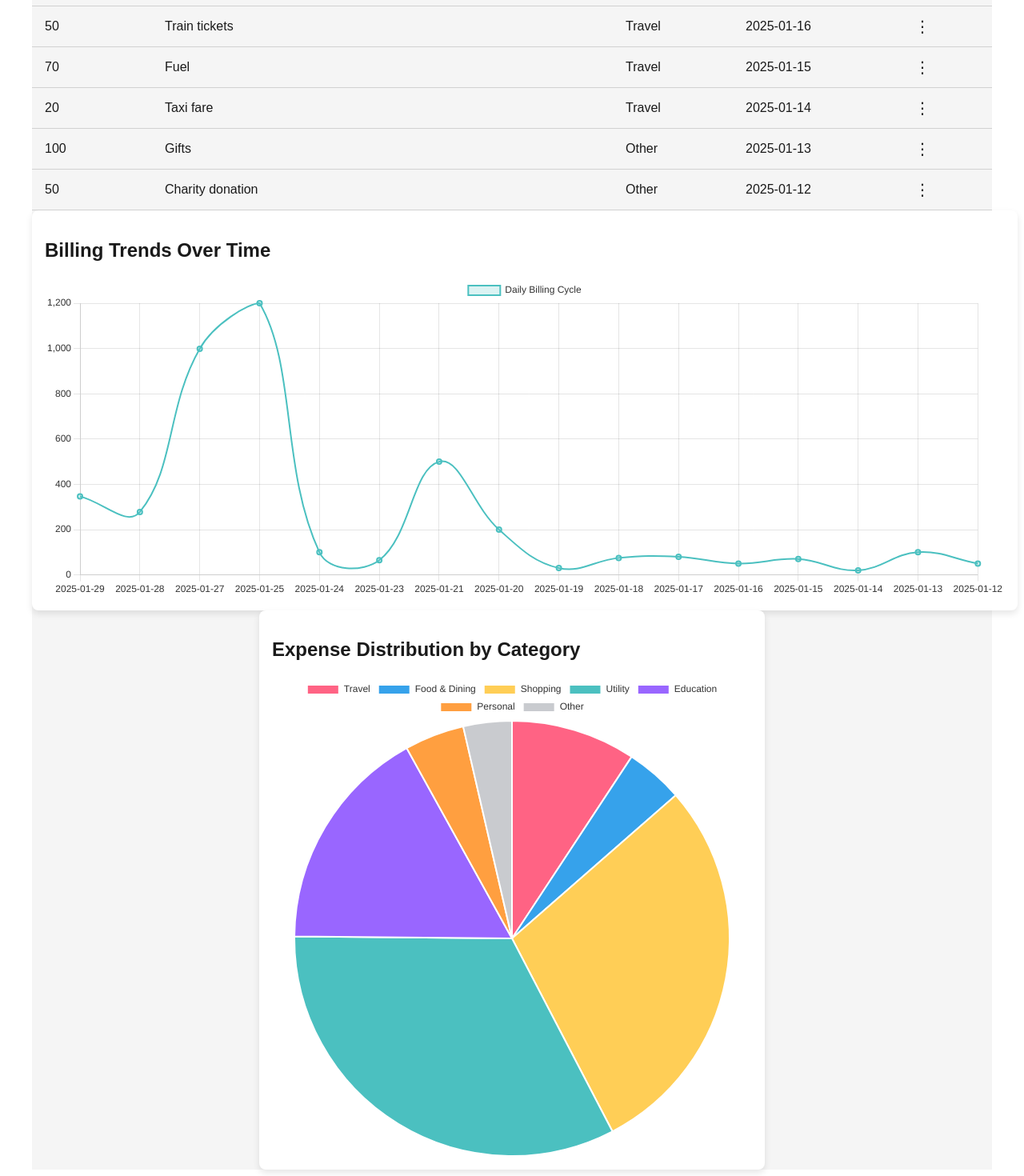
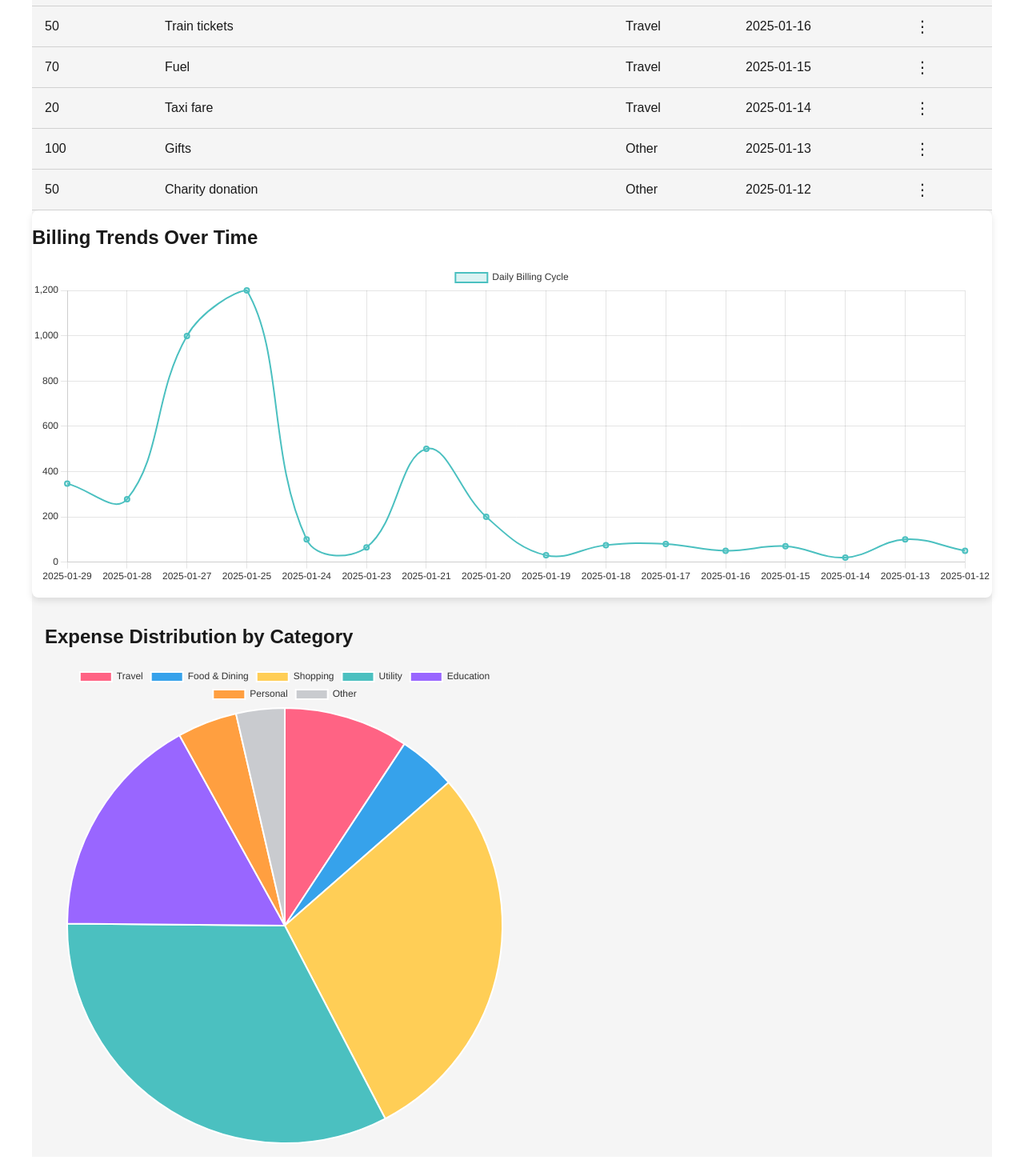
Before and after one commit to adityapatidar31/bill-tracker, a React (Vite) app: page / in a window 1280 px wide. Shown: the part 1289-2759 px from the top of the page at 80% size. Built offline with nearby package versions, Linux system fonts and the light colour scheme.

Commit message:
fix the padding of graph and PieChart

```diff
--- a/src/components/Graph.jsx
+++ b/src/components/Graph.jsx
@@ -109,7 +109,7 @@ function Graph() {
       style={{
         width: "100%",
         overflowX: "auto",
-        padding: "1rem",
+        paddingBottom: "1rem",
         boxShadow:
           theme === "dark"
             ? "0 4px 8px rgba(0, 0, 0, 0.4)"
--- a/src/components/PieChart.jsx
+++ b/src/components/PieChart.jsx
@@ -85,14 +85,8 @@ const PieChart = () => {
     <div
       style={{
         width: "50%",
-        margin: "0 auto",
         padding: "1rem",
-        boxShadow:
-          theme === "dark"
-            ? "0 4px 8px rgba(0, 0, 0, 0.4)"
-            : "0 4px 8px rgba(0, 0, 0, 0.1)",
-        borderRadius: "8px",
-        backgroundColor: theme === "dark" ? "#121212 " : "#fff",
+        backgroundColor: theme === "dark" ? "#121212 " : "##d1d1d1",
         transition: "all 0.3s ease-in-out",
       }}
     >
```
